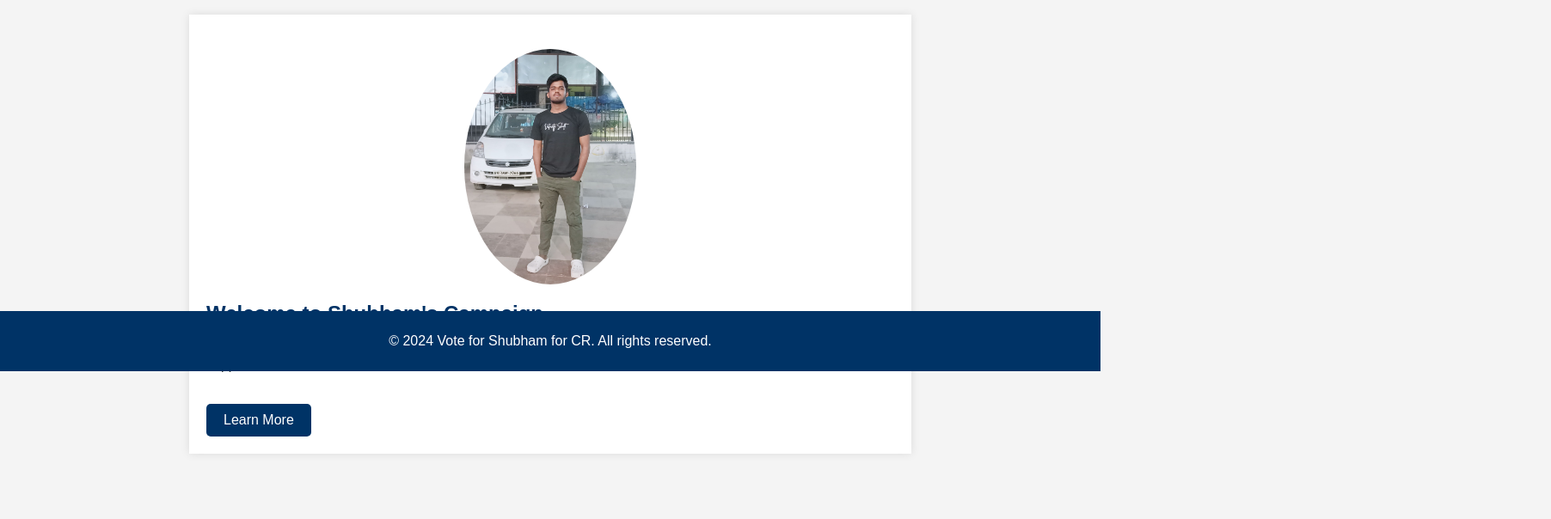
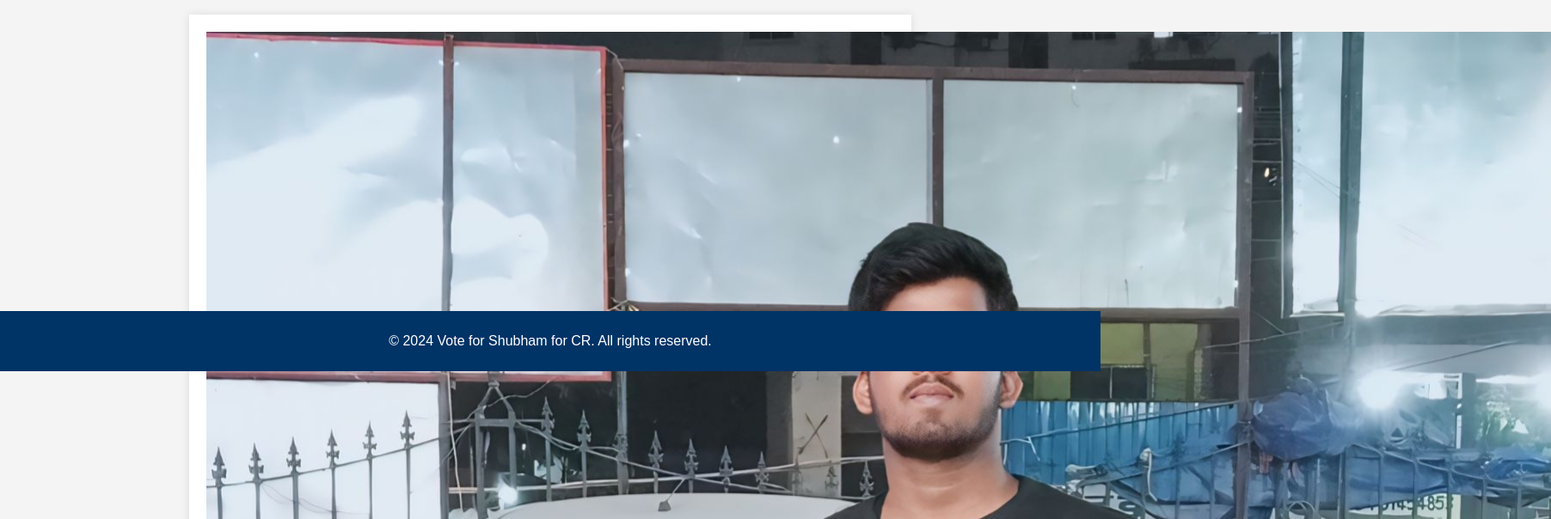
Before and after one commit to astro-rishav/Thanks_Everyone, a plain HTML site: page index.html in a window 1280 px wide. Shown: the part 368-972 px from the top of the page at 86% size, 1804 px wide, since content can reach past the window. Before the commit the page ends 916 px from the top, so only its background shows below. Drawn offline with Linux system fonts and the light colour scheme.

Commit message:
Update styles.css

```diff
--- a/styles.css
+++ b/styles.css
@@ -54,32 +54,6 @@ h1, h2 {
     color: #003366;
 }
 
-.profile-img {
-    max-width: 200px;
-    border-radius: 50%;
-    margin: 20px 0;
-    display: block;
-    margin-left: auto;
-    margin-right: auto;
-}
-
-.cta-button {
-    display: inline-block;
-    background: #003366;
-    color: #fff;
-    padding: 10px 20px;
-    text-decoration: none;
-    border-radius: 5px;
-    transition: background 0.3s;
-    margin-top: 20px;
-    text-align: center;
-}
-
-.cta-button:hover {
-    background: #ffcc00;
-    color: #003366;
-}
-
 form {
     display: flex;
     flex-direction: column;
@@ -103,11 +77,19 @@ input[type="submit"] {
     cursor: pointer;
     border-radius: 5px;
     transition: background 0.3s;
+    margin-top: 10px; /* Ensure space above the button */
 }
 
 input[type="submit"]:hover {
     background: #ffcc00;
     color: #003366;
+}
+
+#thanksMessage {
+    margin-top: 10px; /* Space between the button and the message */
+    font-size: 16px;
+    color: #003366;
+    display: none; /* Initially hidden */
 }
 
 #displayData {
@@ -136,4 +118,5 @@ footer {
     position: fixed;
     bottom: 0;
     width: 100%;
+    box-sizing: border-box; /* Ensure footer does not affect main content layout */
 }
```
